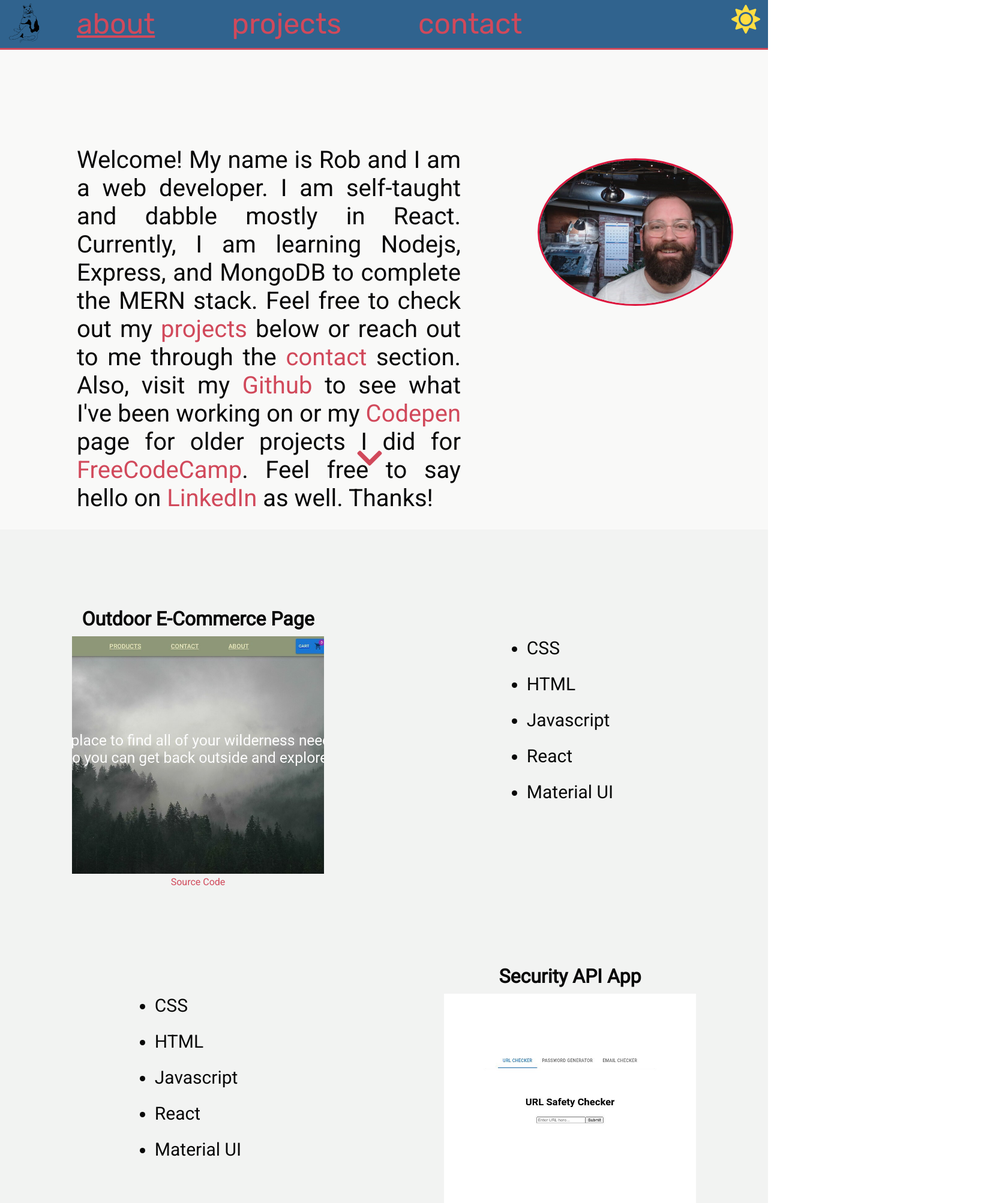
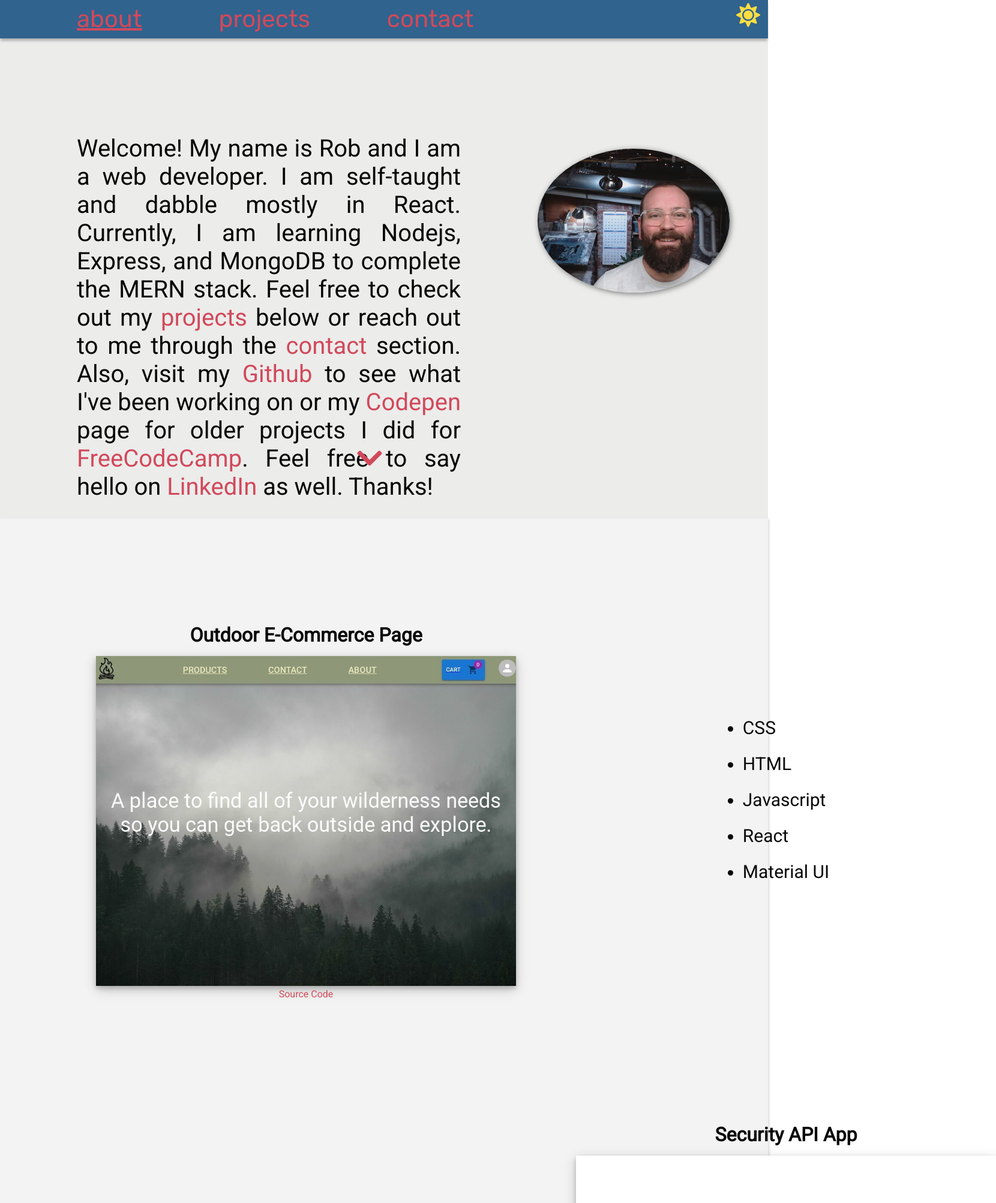
Before and after one commit to rkd412/my-portfolio, a React (Create React App) app: page / in a window 1280 px wide. Shown: the top 2006 px of the page at 60% size, 1660 px wide, since content can reach past the window. Built offline with nearby package versions, Linux system fonts and the light colour scheme.

Commit message:
Cleaned css up. Made navbar and borders more modern

```diff
--- a/src/components/desktop/About.module.css
+++ b/src/components/desktop/About.module.css
@@ -1,19 +1,21 @@
 .night-about {
-  background: #003a6d;
-  color: #e0e1dd;
+  background: #141852;
+  color: #ffffff;
   height: 100vh;
   width: 100%;
   padding-top: 200px;
   margin-top: -200px;
+  transition: 0.8s;
 }
 
 .day-about {
-  background: #f9f9f8;
+  background: #ECECEB;
   color: #080808;
   height: 100vh;
   width: 100%;
   padding-top: 200px;
   margin-top: -200px;
+  transition: 0.8s;
 }
 
 .night-about a:link {
@@ -91,40 +93,31 @@
   align-content: center;
   flex-direction: column;
   float: right;
+  transition: 0.8s;
 }
 
 .night-image {
   margin: auto;
   height: 30vh;
   width: 40vh;
-  border: 2px solid #ffffff;
+  box-shadow: 2px 2px 10px 0px rgba(0, 0, 0, 0.5);
   border-radius: 50%;
+  cursor: pointer;
 }
 
 .night-image:hover {
-  cursor: pointer;
-  border: 2px solid gainsboro;
-}
-
-.night-image:focus {
-  cursor: pointer;
-  border: 2px solid silver;
+  box-shadow: 2px 2px 10px 0px rgba(0, 0, 0, 0.7);
 }
 
 .day-image {
   margin: auto;
   height: 30vh;
   width: 40vh;
-  border: 3px solid #dc143c;
+  box-shadow: 2px 2px 10px 0px rgba(0, 0, 0, 0.5);
   border-radius: 50%;
+  cursor: pointer;
 }
 
 .day-image:hover {
-  cursor: pointer;
-  border: 4px solid gainsboro;
+  box-shadow: 2px 2px 10px 0px rgba(0, 0, 0, 0.7);
 }
-
-.day-image:focus {
-  cursor: pointer;
-  border: 4px solid silver;
-}
--- a/src/components/desktop/Contact.js
+++ b/src/components/desktop/Contact.js
@@ -25,7 +25,7 @@ const Contact = () => {
         theme.isNight ? styles["night-contact"] : styles["day-contact"]
       }
     >
-      <Fade bottom>
+
         <div className={styles["contact-text"]}>
           <p>
             Email me at{" "}
@@ -75,7 +75,7 @@ const Contact = () => {
             <FaLinkedin />
           </a>
         </div>
-      </Fade>
+
     </div>
   );
 };
--- a/src/components/desktop/Contact.module.css
+++ b/src/components/desktop/Contact.module.css
@@ -34,7 +34,7 @@
   font-size: 2.5em;
   padding-top: 40vh;
   margin: 0vh 5vw 0vh 5vw;
- }
+}
 
 .contact-links {
   font-size: 3em;
@@ -44,25 +44,29 @@
 }
 
 .night-contact {
-  background: #061735;
+  background: #141852;
   color: #e0e1dd;
   height: 100vh;
   width: 100%;
   text-align: center;
+  transition: 0.8s;
+  scroll-margin-top: -8vh;
 }
 
 .day-contact {
-  background: #ECECEB;
+  background: #ececeb;
   color: #080808;
   height: 100vh;
   width: 100%;
   text-align: center;
+  transition: 0.8s;
 }
 
 .night-contact a:link {
   text-decoration: none;
   color: #d1495b;
   outline: none;
+  filter: drop-shadow(1px 1px 1px #d1495b);
 }
 
 .night-contact a:visited {
@@ -90,6 +94,7 @@
   text-decoration: none;
   color: #d1495b;
   outline: none;
+  filter: drop-shadow(1px 1px 1px #d1495b);
 }
 
 .day-contact a:visited {
--- a/src/components/desktop/NavBar.js
+++ b/src/components/desktop/NavBar.js
@@ -70,6 +70,19 @@ const NavBar = () => {
     window.addEventListener("scroll", listenScrollEvent);
   });
 
+  var prevScrollpos = window.pageYOffset;
+  window.onscroll = function() {
+    var currentScrollPos = window.pageYOffset;
+    if (prevScrollpos > currentScrollPos) {
+      document.getElementById("nav-bar").style.top = "0";
+      document.getElementById("cat-icon").style.top = "0";
+    } else {
+      document.getElementById("nav-bar").style.top = "-100px";
+      document.getElementById("cat-icon").style.top = "-100px";
+    }
+    prevScrollpos = currentScrollPos;
+  }
+
   return (
     <Fade top>
       <nav
@@ -84,6 +97,7 @@ const NavBar = () => {
             aria-label="icon animator"
           >
             <img
+            id="cat-icon"
             aria-label="Cat Icon Animation"
               src={zaraIcon}
               alt="cat icon"
--- a/src/components/desktop/NavBar.module.css
+++ b/src/components/desktop/NavBar.module.css
@@ -1,14 +1,15 @@
 .night-nav-bar {
-  background: #000022;
+  background: #050827;
   position: sticky;
   top: 0;
   z-index: 9999;
-  line-height: 10vh;
-  height: 10vh;
+  line-height: 8vh;
+  height: 8vh;
   width: 100%;
   text-align: center;
-  font-size: 3em;
-    border-bottom: 2px solid #ffffff;
+  font-size: 2.5em;
+  box-shadow: 0 5px 4px -1px rgba(0, 0, 0, 0.25);
+  transition: 0.8s;
 }
 
 .night-nav-bar ul {
@@ -63,12 +64,13 @@
   position: sticky;
   top: 0;
   z-index: 9999;
-  line-height: 10vh;
-  height: 10vh;
+  line-height: 8vh;
+  height: 8vh;
   width: 100%;
   text-align: center;
-  font-size: 3em;
-    border-bottom: 3px solid #d1495b;
+  font-size: 2.5em;
+  box-shadow: 0 5px 4px -1px rgba(0, 0, 0, 0.25);
+  transition: 0.8s;
 }
 
 .day-nav-bar ul {
@@ -226,8 +228,9 @@
   width: 1.125em;
   position: fixed;
   left: 1%;
-  top: 1%;
+  top: 0.5%;
   filter: invert(100%);
+  transition: 0.8s;
 }
 
 .night-zara-image:hover {
@@ -239,7 +242,8 @@
   width: 1.125em;
   position: fixed;
   left: 1%;
-  top: 1%;
+  top: 0.5%;
+  transition: 0.8s;
 }
 
 .day-zara-image:hover {
--- a/src/components/desktop/Projects.js
+++ b/src/components/desktop/Projects.js
@@ -31,7 +31,10 @@ const Projects = () => {
             theme.isNight ? styles["night-img-div"] : styles["day-img-div"]
           }
         >
+          <div>
             <h1>Outdoor E-Commerce Page</h1>
+          </div>
+          <div>
             <img
               className={styles["image"]}
               loading="lazy"
@@ -39,7 +42,9 @@ const Projects = () => {
               alt="E-Commerce Site"
               onClick={clickHandler}
               id="https://wonderful-ptolemy-65f598.netlify.app/"
-          />{" "}
+            />
+          </div>{" "}
+          <div>
             <a
               aria-label="Outdoor E-Commerce Repository"
               href="https://github.com/rkd412/outdoor-ecommerce"
@@ -48,6 +53,7 @@ const Projects = () => {
             >
               Source Code
             </a>
+          </div>
         </div>
 
         <div
@@ -85,7 +91,12 @@ const Projects = () => {
             theme.isNight ? styles["night-img-div"] : styles["day-img-div"]
           }
         >
+          <div>
+            {" "}
             <h1>Security API App</h1>
+          </div>
+          <div>
+            {" "}
             <img
               className={styles["image"]}
               loading="lazy"
@@ -94,6 +105,9 @@ const Projects = () => {
               onClick={clickHandler}
               id="https://infallible-khorana-72773f.netlify.app/"
             />
+          </div>
+          <div>
+            {" "}
             <a
               aria-label="Security API App repository"
               href="https://github.com/rkd412/security-api-app"
@@ -103,6 +117,7 @@ const Projects = () => {
               Source Code
             </a>
           </div>
+        </div>
       </Fade>
 
       <Fade left>
@@ -111,23 +126,23 @@ const Projects = () => {
             theme.isNight ? styles["night-img-div"] : styles["day-img-div"]
           }
         >
-          <h1>Monty Hall Game App</h1>
-          <img
+         <div> <h1>Monty Hall Game App</h1></div>
+         <div> <img
             className={styles["image"]}
             loading="lazy"
             src={MontyHall}
             alt="Monty Hall Game"
             onClick={clickHandler}
             id="https://eloquent-clarke-721698.netlify.app/"
-          />
-          <a
+          /></div>
+          <div><a
             aria-label="Monty Hall Repository"
             href="https://github.com/rkd412/monty-hall"
             target="_blank"
             rel="noreferrer"
           >
             Source Code
-          </a>
+          </a></div>
         </div>
 
         <div
--- a/src/components/desktop/Projects.module.css
+++ b/src/components/desktop/Projects.module.css
@@ -1,11 +1,14 @@
 .night-project-box {
-  background: #07264e;
-  height: auto;
+  background: #2b2f77;
+  color: #ffffff;
+  height: 300vh;
   width: auto;
-  padding: 15vh;
   display: grid;
   grid-template-columns: repeat(2, 1fr);
-  grid-gap: 300px;
+  grid-gap: 100px;
+  transition: 0.8s;
+  scroll-margin-top: -8vh;
+  padding: 20vh;
 }
 
 .night-project-box ul {
@@ -18,23 +21,30 @@
 
 .day-project-box {
   background: #f2f3f2;
-  height: auto;
+  color: #080808;
+  height: 300vh;
   width: auto;
-  padding: 15vh;
   display: grid;
   grid-template-columns: repeat(2, 1fr);
-  grid-gap: 200px;
+  grid-gap: 100px;
+  box-shadow: 2px 2px 4px rgba(0, 0, 0, 0.15);
+  transition: 0.8s;
+  scroll-margin-top: -8vh;
+  padding: 20vh;
 }
 
 .night-img-div {
-  color: #e0e1dd;
   width: 100%;
   height: 100%;
   text-align: center;
 }
 
 .night-img-div h1 {
-  margin: 10px;
+  margin: 2vh;
+}
+
+.night-img-div a {
+  margin: 20vh;
 }
 
 .night-img-div a:link {
@@ -64,14 +74,13 @@
 }
 
 .day-img-div {
-  color: #080808;
   width: 100%;
   height: 100%;
   text-align: center;
 }
 
 .day-img-div h1 {
-  margin: 10px;
+  margin: 2vh;
 }
 
 .day-img-div a:link {
@@ -100,32 +109,27 @@
   color: silver;
 }
 
-.day-img-div {
-  width: 100%;
-  height: 100%;
-  color: #080808;
-}
-
 .night-text-div {
-  color: #e0e1dd;
+  color: #ffffff;
   display: flex;
   justify-content: center;
-  align-items: center;
   line-height: 60px;
+  margin-top: 20vh;
 }
 
 .day-text-div {
   color: #080808;
   display: flex;
   justify-content: center;
-  align-items: center;
   line-height: 60px;
+  margin-top: 20vh;
 }
 
 .image {
   cursor: pointer;
   object-fit: cover;
-  width: 100%;
-  height: 100%;
+  width: 700px;
+  height: 550px;
   border: 10px;
+  box-shadow: 0 4px 8px 0 rgba(0, 0, 0, 0.2), 0 6px 20px 0 rgba(0, 0, 0, 0.19);
 }
--- a/src/components/mobile/MobileAbout.module.css
+++ b/src/components/mobile/MobileAbout.module.css
@@ -1,5 +1,5 @@
 .night-about {
-  background: #003a6d;
+  background: #141852;
   height: 100vh;
   width: 100%;
   padding-top: 60px;
@@ -7,7 +7,7 @@
 }
 
 .day-about {
-  background: #f9f9f8;
+  background: #ECECEB;
   height: 100vh;
   width: 100%;
   padding-top: 60px;
--- a/src/components/mobile/MobileContact.module.css
+++ b/src/components/mobile/MobileContact.module.css
@@ -1,5 +1,5 @@
 .night-contact {
-  background: #061735;
+  background: #141852;
   color: #e0e1dd;
   height: 100vh;
   width: 100%;
--- a/src/components/mobile/MobileProjects.module.css
+++ b/src/components/mobile/MobileProjects.module.css
@@ -1,5 +1,5 @@
 .night-project-box {
-  background: #07264e;
+  background: #2b2f77;
   height: 100vh;
   width: 100%;
   display: flex;
```
Lines whose indentation alone changed are shown as unchanged.
